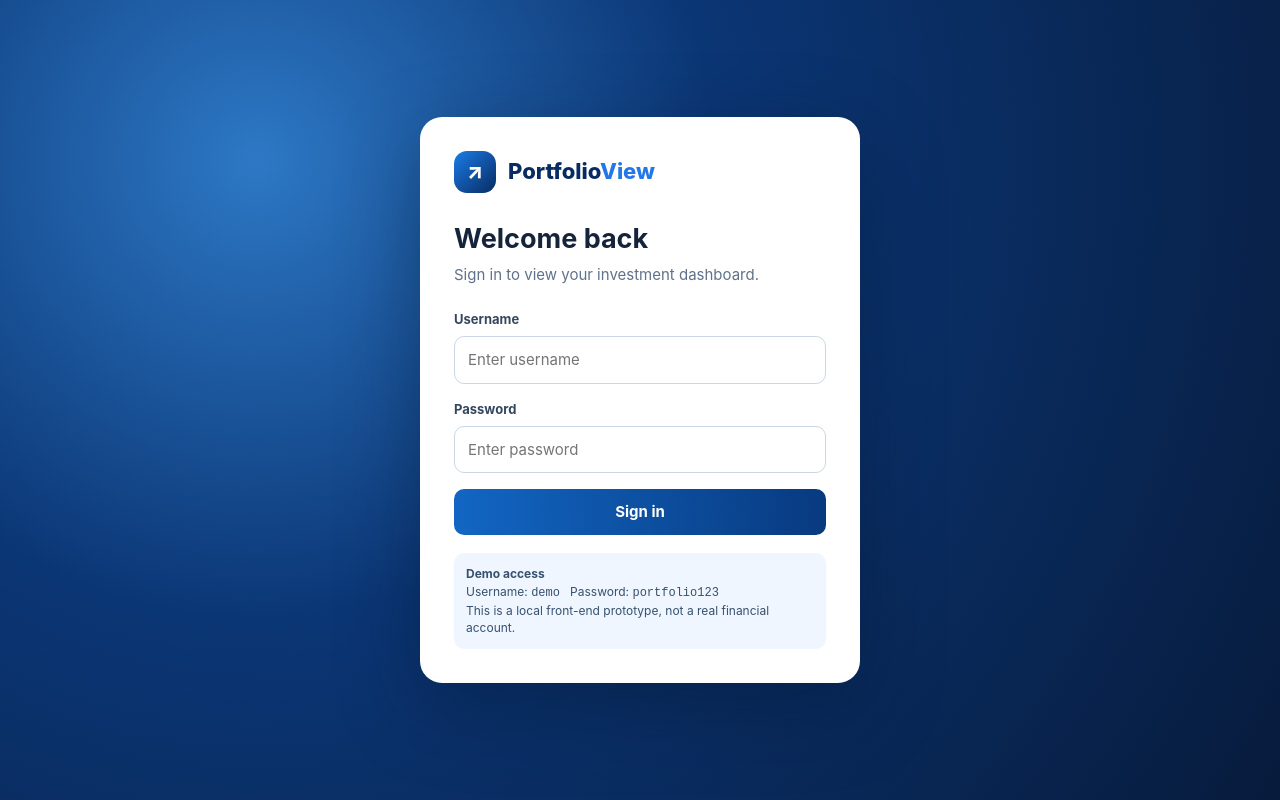
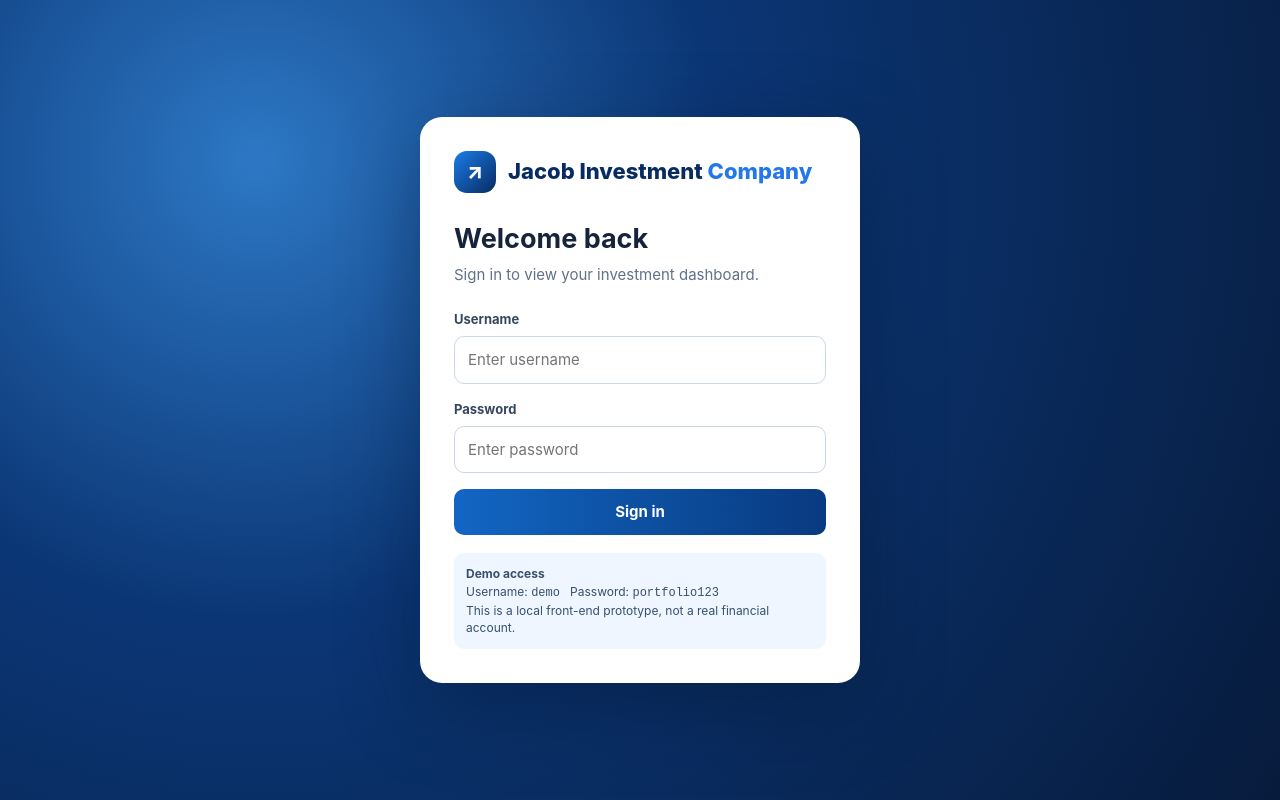
Before and after one commit to Jagaban3310/portfolio-dashboard, a plain HTML site: page index.html in a window 1280 px wide. Drawn offline with Linux system fonts and the light colour scheme.

Commit message:
Add files via upload
update portfolio design

```diff
--- a/index.html
+++ b/index.html
@@ -30,7 +30,7 @@ footer{text-align:center;padding:24px;color:#718096;font-size:11px}
 <body>
 <section id="loginScreen" class="login-wrap">
   <form id="loginForm" class="login-card">
-    <div class="brand"><div class="brand-mark">↗</div><span>Portfolio<span style="color:#2477e8">View</span></span></div>
+    <div class="brand"><div class="brand-mark">↗</div><span>Jacob Investment<span style="color:#2477e8"> Company</span></span></div>
     <h1>Welcome back</h1><p class="sub">Sign in to view your investment dashboard.</p>
     <div class="field"><label for="username">Username</label><input id="username" autocomplete="username" required placeholder="Enter username"></div>
     <div class="field"><label for="password">Password</label><input id="password" type="password" autocomplete="current-password" required placeholder="Enter password"></div>
```
